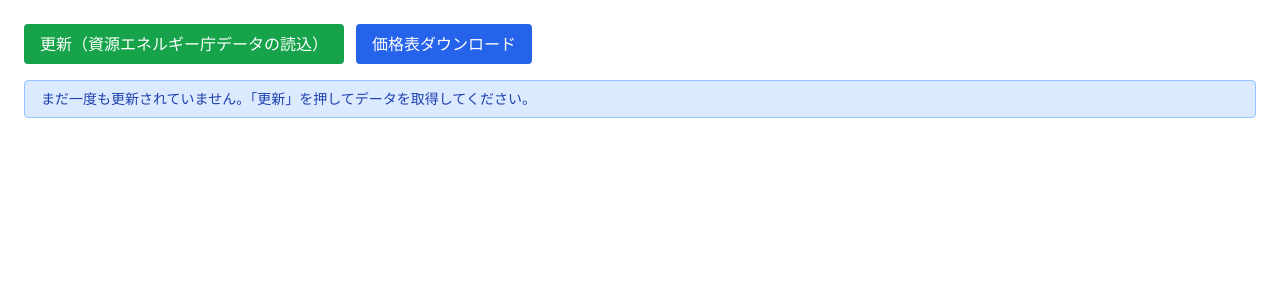
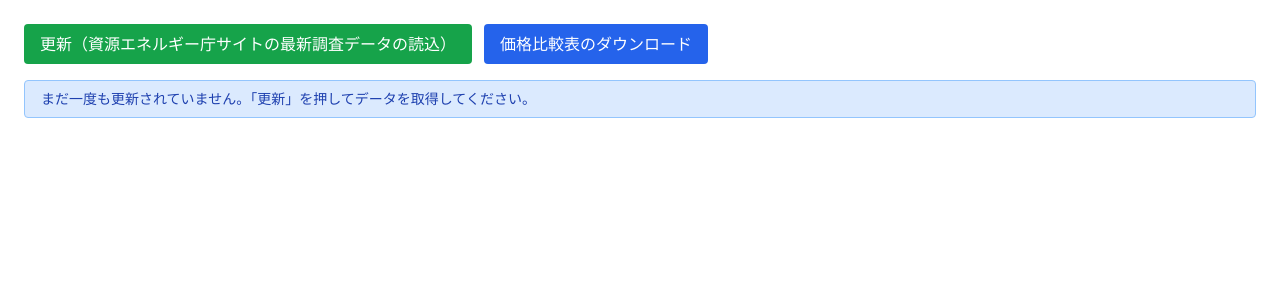
Before and after one commit to kounishi/GasolinePriceChart, a Next.js app: page / in a window 1280 px wide. Shown: the top 300 px of the page. Built offline with nearby package versions, Linux system fonts and the light colour scheme.

Commit message:
chore: ボタン文言を最新調査データ読込と価格比較表ダウンロードに更新

```diff
--- a/app/page.tsx
+++ b/app/page.tsx
@@ -108,14 +108,14 @@ export default function Page() {
           disabled={updating}
           className="px-4 py-2 rounded bg-green-600 text-white disabled:opacity-50"
         >
-          {updating ? '更新中…' : '更新（資源エネルギー庁データの読込）'}
+          {updating ? '更新中…' : '更新（資源エネルギー庁サイトの最新調査データの読込）'}
         </button>
 
         <button
           onClick={handleDownload}
           className="px-4 py-2 rounded bg-blue-600 text-white"
         >
-          価格表ダウンロード
+          価格比較表のダウンロード
         </button>
       </div>
 
```
